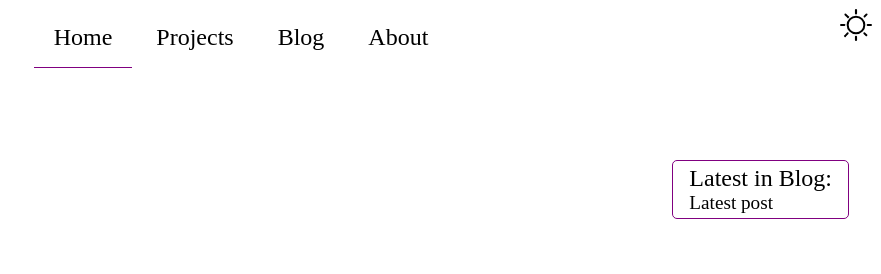
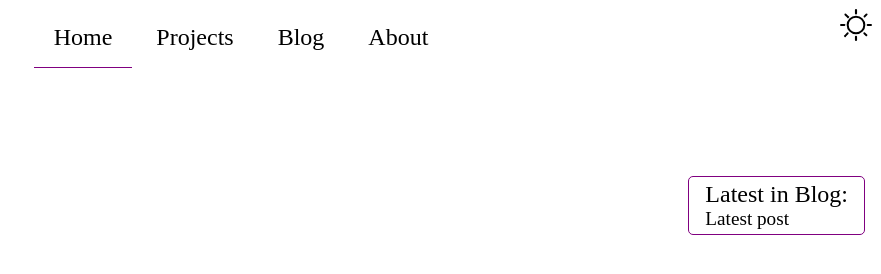
Before and after one commit to mikailaliyev/portfolio, an Astro site: page / in a window 1280 px wide. Shown: the whole page, without its empty margins (399-1280 px from the left). Built offline with nearby package versions, Linux system fonts and the light colour scheme; Astro itself is replaced by a stand-in of ours.

Commit message:
updated: index page styles

```diff
--- a/src/styles/global.css
+++ b/src/styles/global.css
@@ -60,15 +60,20 @@ a:hover {
   color: purple;
 }
 
-//ASIDE
+/*ASIDE*/
 .side {
-  padding: 5rem;
-  font-size: 1.5rem;
-  border: 1px solid green;
+  margin-top: 5rem;
+  font-size: 1.2rem;
+  border: 1px solid purple;
+  border-radius: 5px;
+  padding: 1rem;
 }
-
+.side p {
+  margin: 0;
+}
 aside {
   width: 100%;
+  color: red;
 }
 
 .single-post {
@@ -79,33 +84,7 @@ aside {
   font-size: 1rem;
   margin: 0.2rem 0;
 }
-@media screen and (min-width: 636px) {
-  .nav-links {
-    display: block;
-    position: static;
-    width: auto;
-    background: none;
-  }
 
-  .nav-links a {
-    display: inline-block;
-    padding: 1rem 20px;
-    font-size: 1.5rem;
-  }
-  /*Aside */
-  .side {
-    position: absolute;
-    top: 10rem;
-    right: 2rem;
-    padding: 0.2em 1rem;
-    font-size: 1.2rem;
-    border: 1px solid purple;
-    border-radius: 5px;
-  }
-  .side p {
-    margin: 0;
-  }
-}
 /*Github Projects*/
 .projects {
   display: flex;
@@ -127,3 +106,31 @@ aside {
   margin: 0.2rem 0 0 0;
 }
 /*Github ProjectsEnd*/
+
+@media screen and (min-width: 636px) {
+  .nav-links {
+    display: block;
+    position: static;
+    width: auto;
+    background: none;
+  }
+
+  .nav-links a {
+    display: inline-block;
+    padding: 1rem 20px;
+    font-size: 1.5rem;
+  }
+  /*Aside */
+  .side {
+    position: absolute;
+    top: 6rem;
+    right: 1rem;
+    padding: 0.2em 1rem;
+    font-size: 1.2rem;
+    border: 1px solid purple;
+    border-radius: 5px;
+  }
+  .side p {
+    margin: 0;
+  }
+}
```
